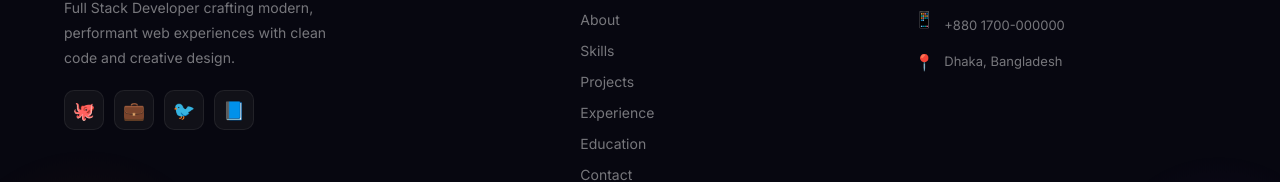
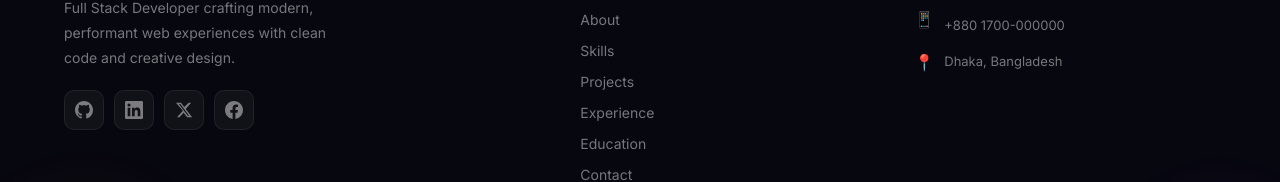
Before and after one commit to dev-rafiul/using-antigravity-portfolio-2, a React (Vite) app: page /resume in a window 1280 px wide. Shown: the part 1299-1481 px from the top of the page. Built offline with nearby package versions, Linux system fonts and the light colour scheme.

Commit message:
adding original clickable social icon

```diff
--- a/src/components/Footer.jsx
+++ b/src/components/Footer.jsx
@@ -14,12 +14,49 @@ const links = [
   { label:'Contact',    href:'#contact' },
 ];
 
+// const socials = [
+//   { icon:'🐙', href:'https://github.com/dev-rafiul',   color:'#eef4f7', label:'GitHub' },
+//   { icon:'💼', href:'https://linkedin.com', color:'#0ea5e9', label:'LinkedIn' },
+//   { icon:'🐦', href:'https://twitter.com',  color:'#38bdf8', label:'Twitter' },
+//   { icon:'📘', href:'https://facebook.com', color:'#3b82f6', label:'Facebook' },
+// ];
+
+
+
+
+const GitHubIcon = () => (
+  <svg width="18" height="18" viewBox="0 0 24 24" fill="currentColor">
+    <path d="M12 0C5.37 0 0 5.37 0 12c0 5.31 3.435 9.795 8.205 11.385.6.105.825-.255.825-.57 0-.285-.015-1.23-.015-2.235-3.015.555-3.795-.735-4.035-1.41-.135-.345-.72-1.41-1.23-1.695-.42-.225-1.02-.78-.015-.795.945-.015 1.62.87 1.845 1.23 1.08 1.815 2.805 1.305 3.495.99.105-.78.42-1.305.765-1.605-2.67-.3-5.46-1.335-5.46-5.925 0-1.305.465-2.385 1.23-3.225-.12-.3-.54-1.53.12-3.18 0 0 1.005-.315 3.3 1.23.96-.27 1.98-.405 3-.405s2.04.135 3 .405c2.295-1.56 3.3-1.23 3.3-1.23.66 1.65.24 2.88.12 3.18.765.84 1.23 1.905 1.23 3.225 0 4.605-2.805 5.625-5.475 5.925.435.375.81 1.095.81 2.22 0 1.605-.015 2.895-.015 3.3 0 .315.225.69.825.57A12.02 12.02 0 0 0 24 12c0-6.63-5.37-12-12-12z"/>
+  </svg>
+);
+
+const LinkedInIcon = () => (
+  <svg width="18" height="18" viewBox="0 0 24 24" fill="currentColor">
+    <path d="M20.447 20.452h-3.554v-5.569c0-1.328-.027-3.037-1.852-3.037-1.853 0-2.136 1.445-2.136 2.939v5.667H9.351V9h3.414v1.561h.046c.477-.9 1.637-1.85 3.37-1.85 3.601 0 4.267 2.37 4.267 5.455v6.286zM5.337 7.433a2.062 2.062 0 0 1-2.063-2.065 2.064 2.064 0 1 1 2.063 2.065zm1.782 13.019H3.555V9h3.564v11.452zM22.225 0H1.771C.792 0 0 .774 0 1.729v20.542C0 23.227.792 24 1.771 24h20.451C23.2 24 24 23.227 24 22.271V1.729C24 .774 23.2 0 22.222 0h.003z"/>
+  </svg>
+);
+
+const TwitterIcon = () => (
+  <svg width="18" height="18" viewBox="0 0 24 24" fill="currentColor">
+    <path d="M18.244 2.25h3.308l-7.227 8.26 8.502 11.24H16.17l-4.714-6.231-5.401 6.231H2.744l7.737-8.835L1.254 2.25H8.08l4.259 5.63 5.905-5.63zm-1.161 17.52h1.833L7.084 4.126H5.117z"/>
+  </svg>
+);
+
+const FacebookIcon = () => (
+  <svg width="18" height="18" viewBox="0 0 24 24" fill="currentColor">
+    <path d="M24 12.073C24 5.406 18.627 0 12 0S0 5.406 0 12.073C0 18.1 4.388 23.094 10.125 24v-8.437H7.078v-3.49h3.047V9.41c0-3.025 1.792-4.697 4.533-4.697 1.312 0 2.686.236 2.686.236v2.97h-1.513c-1.491 0-1.956.93-1.956 1.886v2.267h3.328l-.532 3.49h-2.796V24C19.612 23.094 24 18.1 24 12.073z"/>
+  </svg>
+);
+
 const socials = [
-  { icon:'🐙', href:'https://github.com/dev-rafiul',   color:'#eef4f7', label:'GitHub' },
-  { icon:'💼', href:'https://linkedin.com', color:'#0ea5e9', label:'LinkedIn' },
-  { icon:'🐦', href:'https://twitter.com',  color:'#38bdf8', label:'Twitter' },
-  { icon:'📘', href:'https://facebook.com', color:'#3b82f6', label:'Facebook' },
+  { icon: <GitHubIcon />,   href: 'https://github.com/dev-rafiul', color: '#eef4f7', label: 'GitHub' },
+  { icon: <LinkedInIcon />, href: 'https://linkedin.com',           color: '#0ea5e9', label: 'LinkedIn' },
+  { icon: <TwitterIcon />,  href: 'https://twitter.com',            color: '#38bdf8', label: 'Twitter' },
+  { icon: <FacebookIcon />, href: 'https://facebook.com',           color: '#3b82f6', label: 'Facebook' },
 ];
+
+
+
 
 import { useState, useEffect } from 'react';
 
@@ -76,21 +113,43 @@ export default function Footer({ darkMode }) {
             </p>
             <div style={{ display:'flex', gap:10 }}>
               {socials.map((s,i) => (
+                // <a key={i} href={s.href} target="_blank" rel="noreferrer"
+                //   aria-label={s.label}
+                //   onMouseEnter={() => setHovered(`soc-${i}`)}
+                //   onMouseLeave={() => setHovered(null)}
+                //   style={{
+                //     width:40, height:40, borderRadius:10, background: card,
+                //     border:`1px solid ${hovered===`soc-${i}` ? s.color : border}`,
+                //     display:'flex', alignItems:'center', justifyContent:'center', fontSize:18,
+                //     textDecoration:'none',
+                //     transform: hovered===`soc-${i}` ? 'translateY(-4px)' : 'none',
+                //     boxShadow: hovered===`soc-${i}` ? `0 6px 20px ${s.color}40` : 'none',
+                //     transition:'all .3s ease',
+                //   }}>
+                //   {s.icon}
+                // </a>
+
+
 <a key={i} href={s.href} target="_blank" rel="noreferrer"
   aria-label={s.label}
   onMouseEnter={() => setHovered(`soc-${i}`)}
   onMouseLeave={() => setHovered(null)}
   style={{
-                    width:40, height:40, borderRadius:10, background: card,
-                    border:`1px solid ${hovered===`soc-${i}` ? s.color : border}`,
-                    display:'flex', alignItems:'center', justifyContent:'center', fontSize:18,
-                    textDecoration:'none',
-                    transform: hovered===`soc-${i}` ? 'translateY(-4px)' : 'none',
-                    boxShadow: hovered===`soc-${i}` ? `0 6px 20px ${s.color}40` : 'none',
-                    transition:'all .3s ease',
+    width: 40, height: 40, borderRadius: 10, background: card,
+    border: `1px solid ${hovered === `soc-${i}` ? s.color : border}`,
+    display: 'flex', alignItems: 'center', justifyContent: 'center',
+    textDecoration: 'none',
+    color: hovered === `soc-${i}` ? s.color : muted,   // ← drives currentColor
+    transform: hovered === `soc-${i}` ? 'translateY(-4px)' : 'none',
+    boxShadow: hovered === `soc-${i}` ? `0 6px 20px ${s.color}40` : 'none',
+    transition: 'all .3s ease',
   }}>
   {s.icon}
 </a>
+
+
+
+
               ))}
             </div>
           </div>
```
Lines whose indentation alone changed are shown as unchanged.
